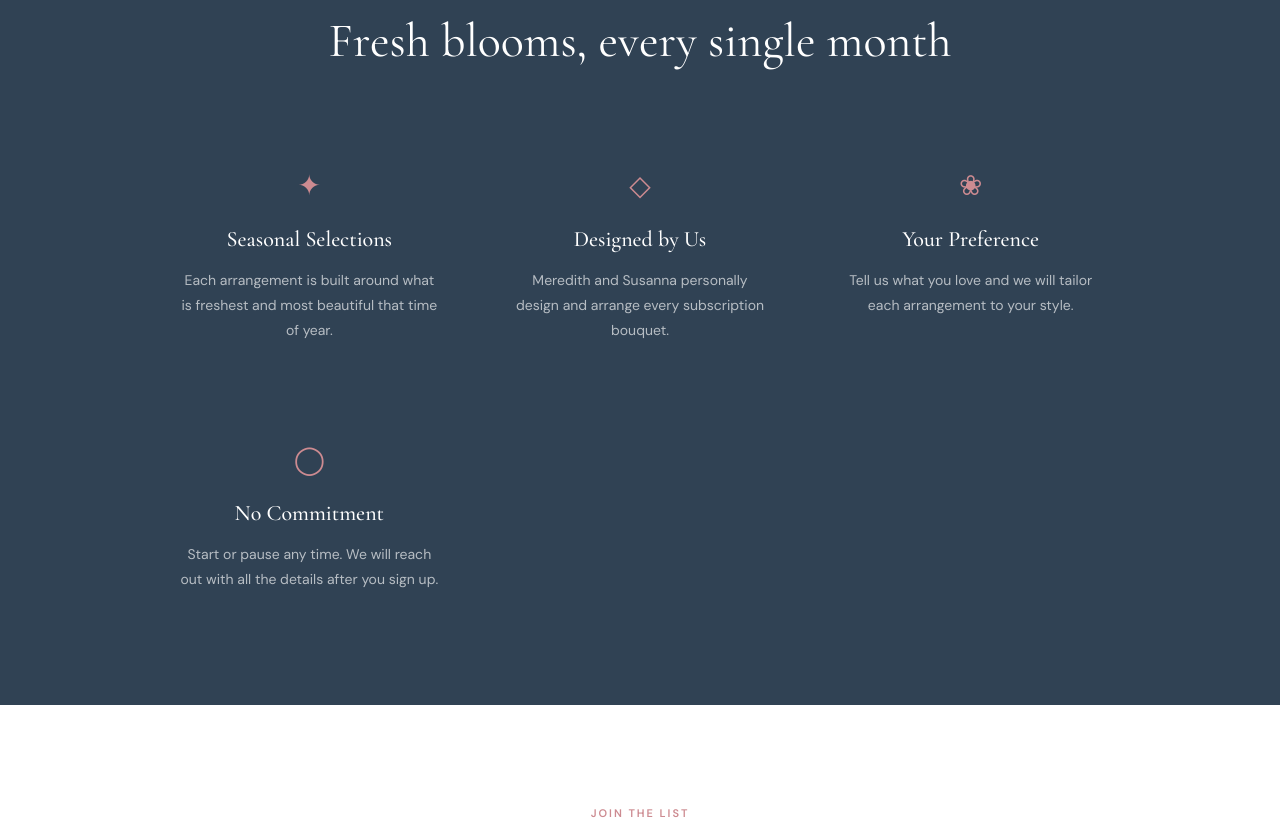
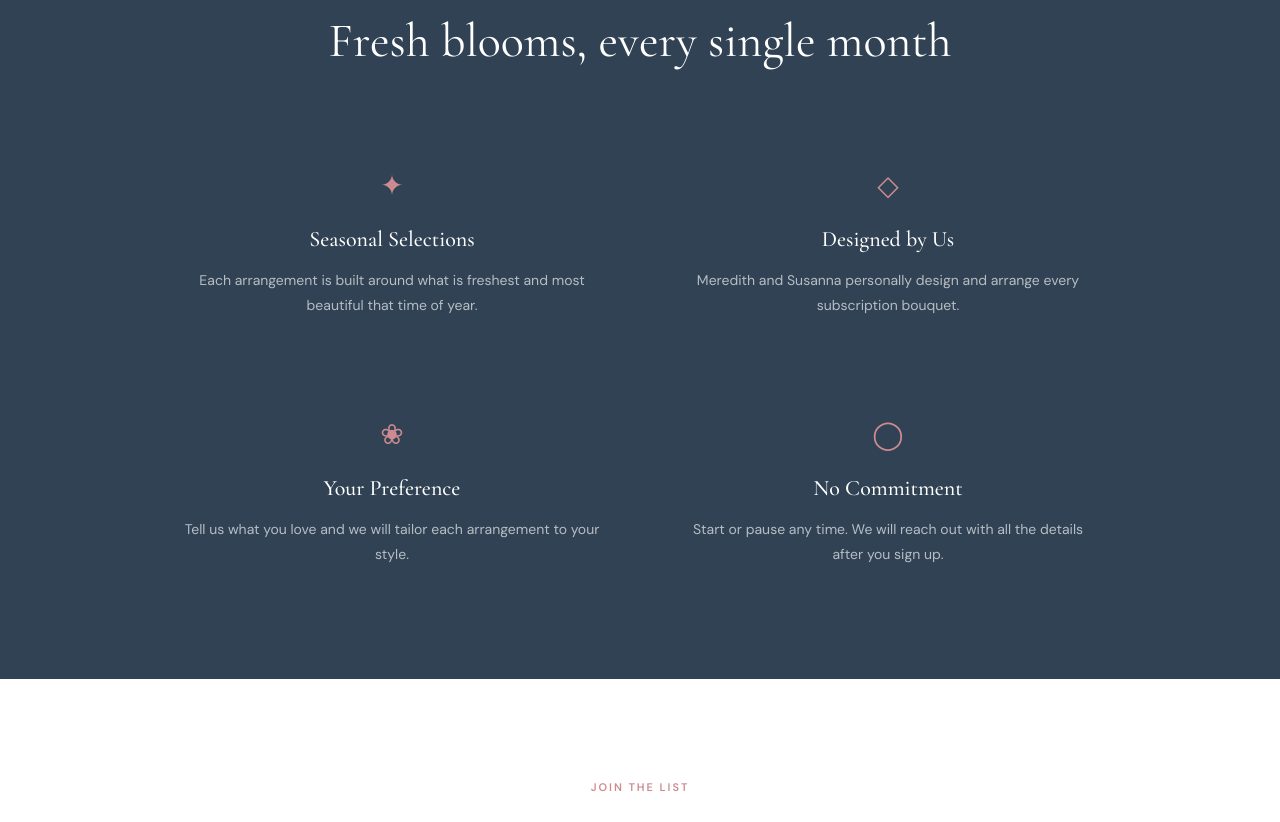
Before and after one commit to steinbros1012/hosting-house-nc, a Next.js app: page /floral-subscription in a window 1280 px wide. Shown: the part 600-1422 px from the top of the page. Built offline with nearby package versions, Linux system fonts and the light colour scheme; a web font is replaced by a local one.

Commit message:
fix: 2x2 grid for floral club feature tiles

```diff
--- a/app/floral-subscription/page.tsx
+++ b/app/floral-subscription/page.tsx
@@ -198,7 +198,7 @@ export default function FloralSubscriptionPage() {
           <div
             style={{
               display: "grid",
-              gridTemplateColumns: "repeat(auto-fit, minmax(220px, 1fr))",
+              gridTemplateColumns: "repeat(2, 1fr)",
               gap: "32px",
             }}
           >
```
